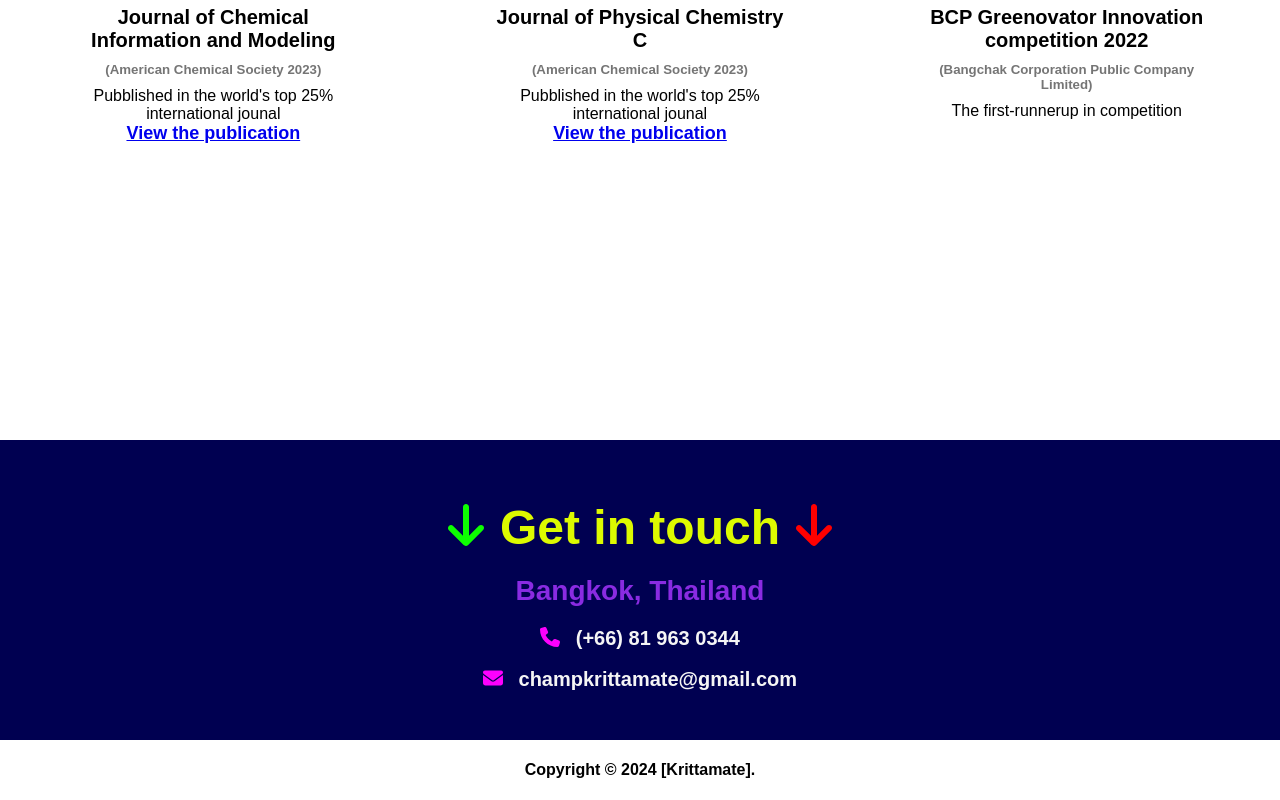
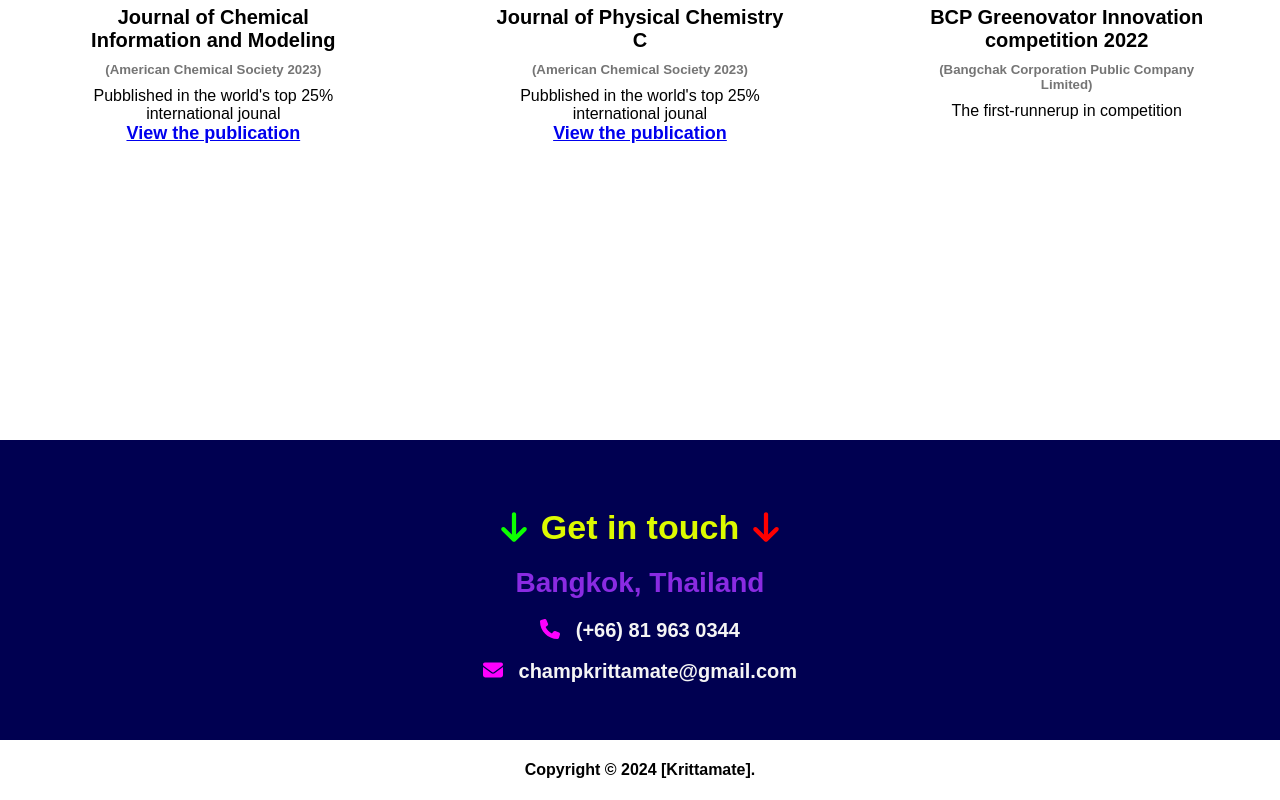
Before and after one commit to uiharic/krittamate-portfolio, a React (Vite) app: page / in a window 1280 px wide. Shown: the part 5122-5922 px from the top of the page. Built offline with nearby package versions, Linux system fonts and the light colour scheme.

Commit message:
Fix contact section

```diff
--- a/src/components/Contact/Contact.jsx
+++ b/src/components/Contact/Contact.jsx
@@ -8,11 +8,13 @@
       <div className={styles.contact_wrapper}>
           <div className={styles.contact_con}>
               <div className={styles.contact_info}>
+                <div className={styles.contact_heading}>
                   <h3>
                     <FaArrowDown className={styles.contact_icon1} />
                     Get in touch
                     <FaArrowDown className={styles.contact_icon2} />
                   </h3>
+                </div>
                   <p className={styles.contact_address}>
                     Bangkok, Thailand
                   </p>
--- a/src/components/Contact/Contact.module.css
+++ b/src/components/Contact/Contact.module.css
@@ -18,8 +18,8 @@
             text-align: center;
 
             & h3 {
-                font-size: 48px;
-                font-weight: bold;
+                font-size: 34px;
+                font-weight: bolder;
                 margin-bottom: 20px;
                 margin-top: -40px;
                 color: rgb(221, 250, 0)
@@ -70,9 +70,20 @@
         & .contact_con{
             flex-direction: column;
 
-            & .contact_info, & .contact_form{
+            & .contact_info{
                 width: 100%;
                 padding: 20px;
+
+                & .contact_heading {
+                    display: flex;
+                    align-items: center; /* Vertically center the items */
+                    justify-content: center; /* Optionally center the content horizontally */
+
+                    & .contact_icon1, .contact_icon2 {
+                        flex-shrink: 0; /* Prevent icons from shrinking and causing wrapping */
+                    }
+                }
+
             }
         }
     }
```
